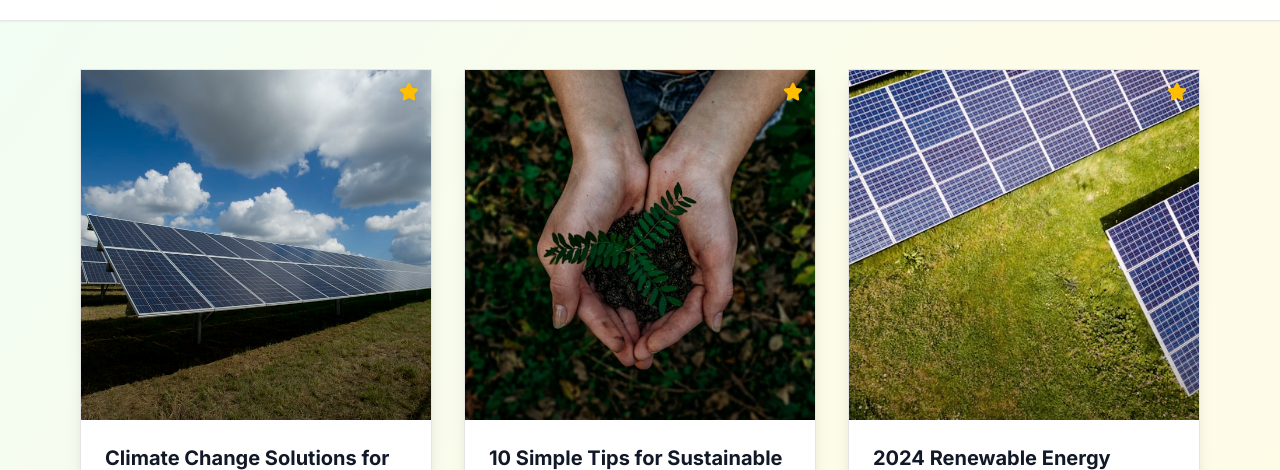
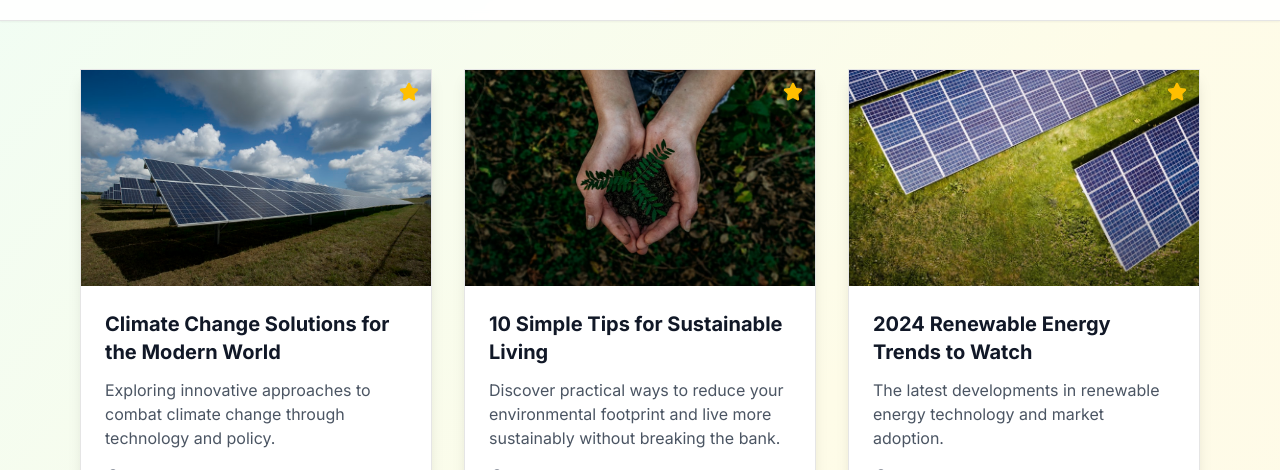
Before and after one commit to StabilityNexus/StableViewpoints, a Next.js app: page / in a window 1280 px wide. Shown: the part 132-602 px from the top of the page. Built offline with nearby package versions, Linux system fonts and the light colour scheme; a web font is replaced by a local one.

Commit message:
feat: apply golden ratio for blog card images
Use 1.618:1 aspect ratio for more elegant and professional appearance

#VERCEL_SKIP

Co-authored-by: Bruno <1809436+ceilican@users.noreply.github.com>

```diff
--- a/components/blog-card.tsx
+++ b/components/blog-card.tsx
@@ -27,8 +27,8 @@ export default function BlogCard({ post }: BlogCardProps) {
           </div>
         )}
 
-        {/* Image - Square aspect ratio */}
-        <div className="relative aspect-square overflow-hidden">
+        {/* Image - Golden ratio aspect ratio (φ:1 ≈ 1.618:1) */}
+        <div className="relative overflow-hidden" style={{ aspectRatio: "1.618 / 1" }}>
           <Image
             src={post.image || "/placeholder.svg"}
             alt={post.title}
```
